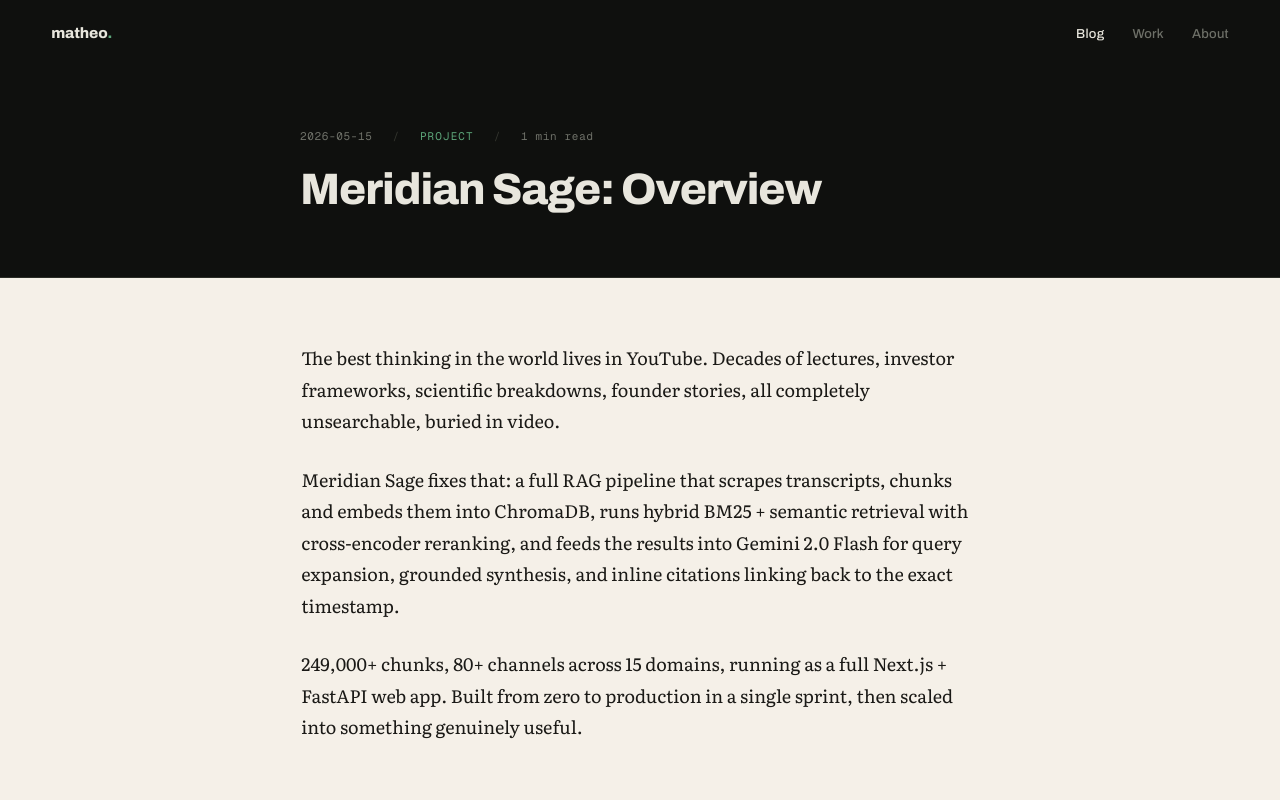
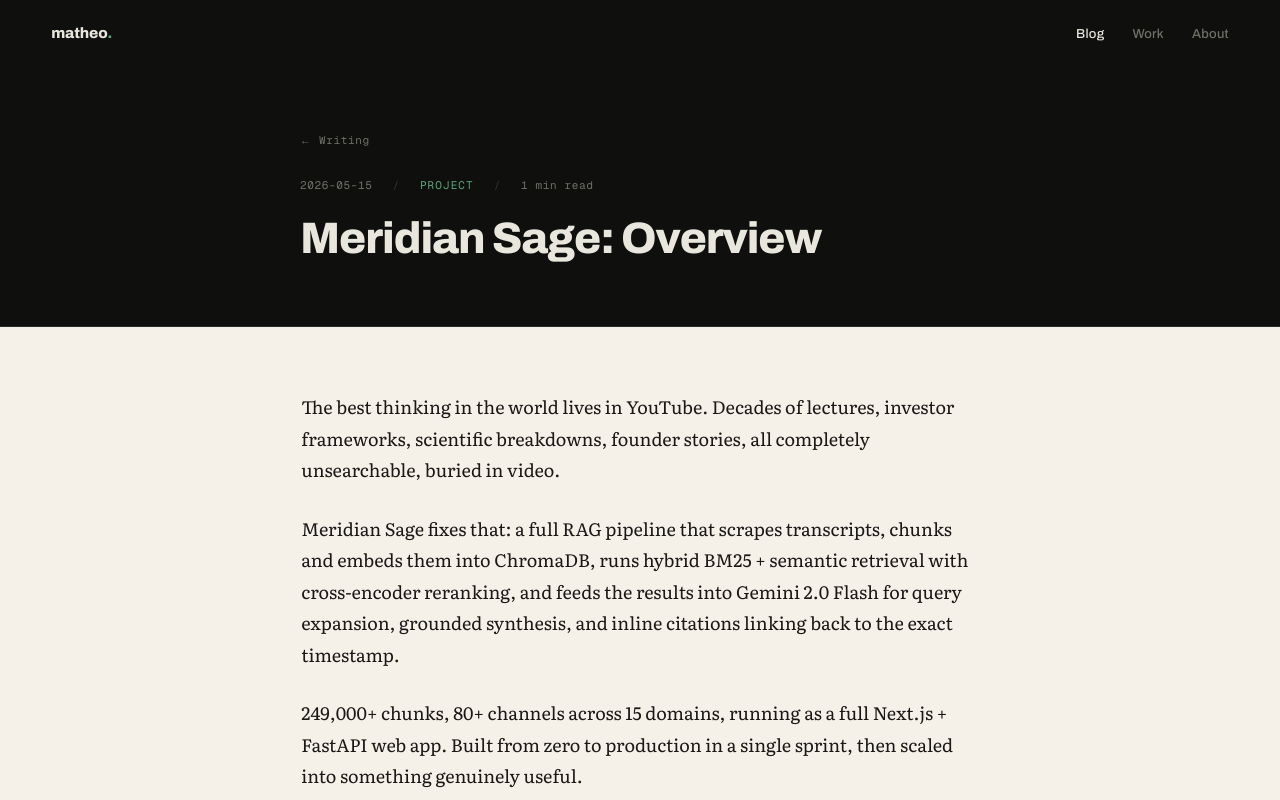
Before and after one commit to Sucu-Syndicate/silverline-portfolio, a Next.js app: page /blog/meridian-sage-overview in a window 1280 px wide. Shown: the top 800 px of the page. Built offline with nearby package versions, Linux system fonts and the light colour scheme.

Commit message:
[PTASK-007] Blog: back button, tab titles Matheo Guevara, reading area fills viewport

```diff
--- a/app/blog/[slug]/page.tsx
+++ b/app/blog/[slug]/page.tsx
@@ -2,6 +2,7 @@ import { MDXRemote } from "next-mdx-remote/rsc";
 import { getAllPosts, getPostBySlug } from "@/lib/mdx";
 import Footer from "@/components/layout/Footer";
 import { notFound } from "next/navigation";
+import Link from "next/link";
 
 interface Props {
   params: Promise<{ slug: string }>;
@@ -15,7 +16,7 @@ export async function generateMetadata({ params }: Props) {
   const { slug } = await params;
   try {
     const { meta } = getPostBySlug(slug);
-    return { title: `${meta.title} — Mathe`, description: meta.description };
+    return { title: `${meta.title} · Matheo Guevara`, description: meta.description };
   } catch {
     return {};
   }
@@ -34,10 +35,11 @@ export default async function BlogPostPage({ params }: Props) {
   const { meta, content, readTime } = post;
 
   return (
-    <main>
+    <main className="post-main">
       {/* Dark post header */}
       <div className="post-header">
         <div className="post-header-inner">
+          <Link href="/blog" className="post-back">← Writing</Link>
           <div className="post-header-meta">
             <span className="post-meta-date">{meta.date}</span>
             <span className="post-meta-sep">/</span>
--- a/app/blog/page.tsx
+++ b/app/blog/page.tsx
@@ -3,7 +3,7 @@ import { getAllPosts } from "@/lib/mdx";
 import Footer from "@/components/layout/Footer";
 
 export const metadata = {
-  title: "Writing — Mathe",
+  title: "Writing · Matheo Guevara",
   description: "Code, decisions, and what I learned building in public.",
 };
 
--- a/app/globals.css
+++ b/app/globals.css
@@ -810,6 +810,25 @@ a { color: inherit; text-decoration: none; }
 }
 
 /* ─── Blog post page ─────────────────────────────────── */
+.post-main {
+  display: flex;
+  flex-direction: column;
+  min-height: 100svh;
+}
+.post-main .blog-reading-area {
+  flex: 1;
+}
+.post-back {
+  display: inline-block;
+  font-family: var(--font-mono);
+  font-size: 11px;
+  letter-spacing: 0.06em;
+  color: var(--text-dim);
+  text-decoration: none;
+  margin-bottom: 28px;
+  transition: color 0.2s ease;
+}
+.post-back:hover { color: var(--accent); }
 .post-header {
   background: var(--bg);
   padding: clamp(120px, 16vh, 180px) clamp(20px, 4vw, 56px) clamp(60px, 8vh, 100px);
```
